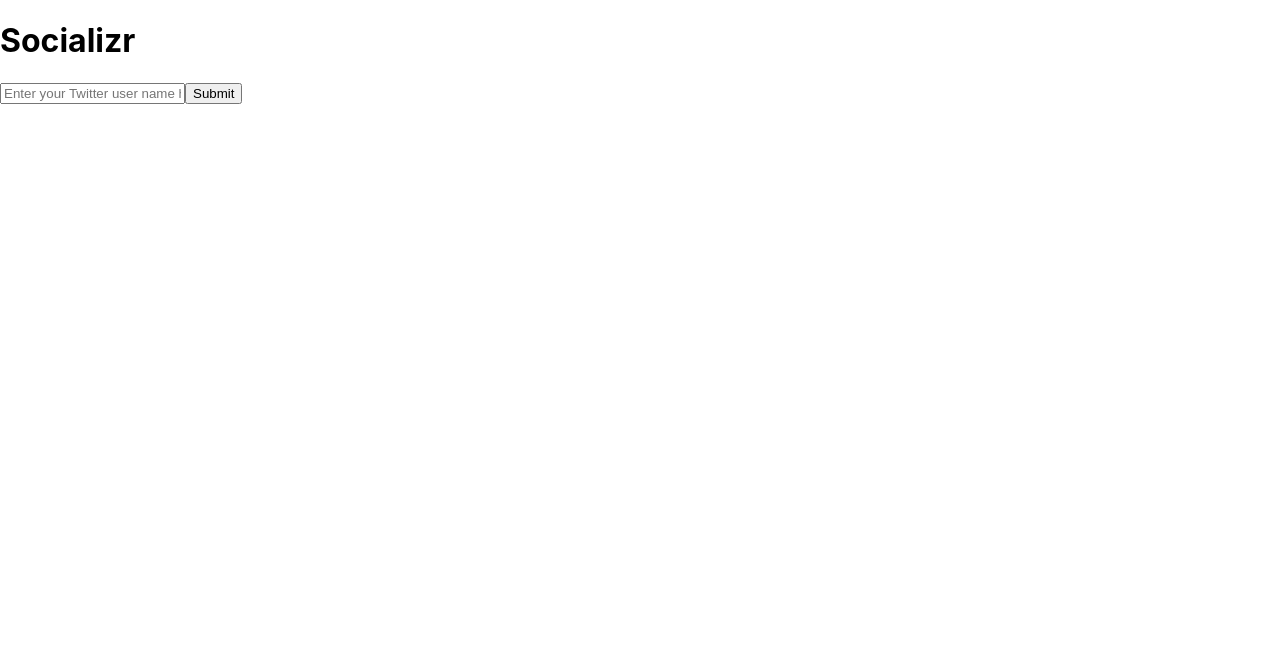
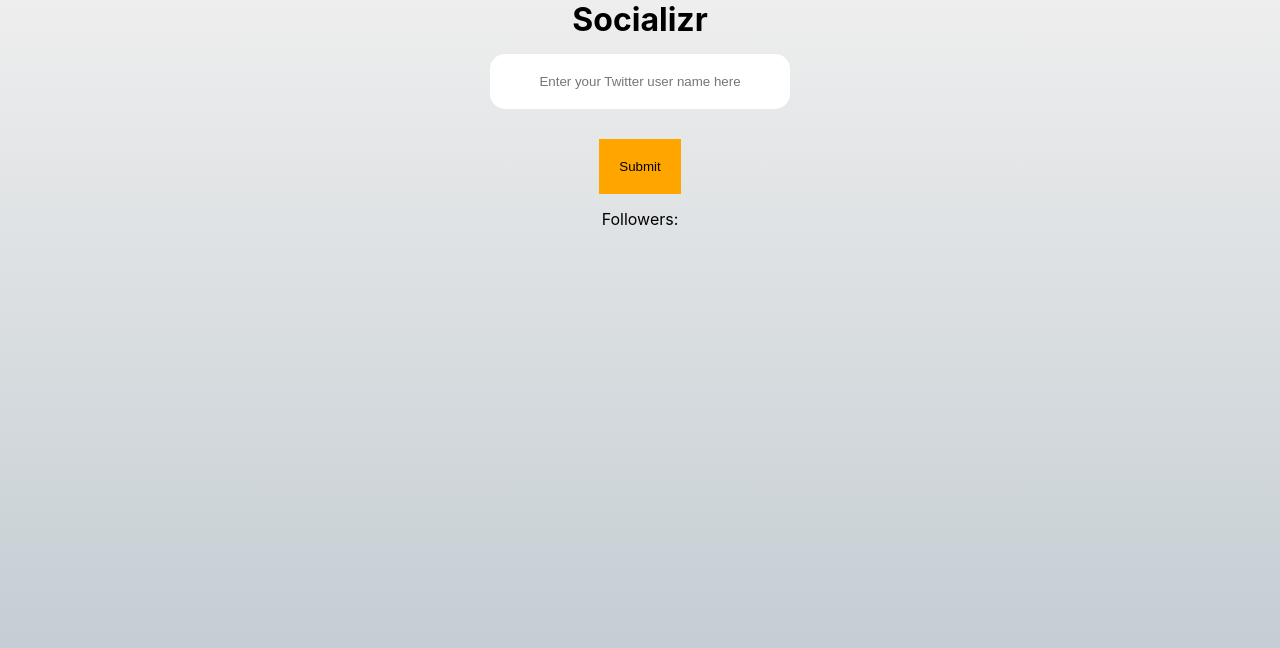
Before and after one commit to MikeCarbone/Socializr, a React app: page / in a window 1280 px wide. Shown: the top 648 px of the page. Built offline with nearby package versions, Linux system fonts and the light colour scheme.

Commit message:
:art: Implement DRY principles, clean up code

```diff
--- a/public/index.html
+++ b/public/index.html
@@ -25,7 +25,7 @@
     <noscript>
       You need to enable JavaScript to run this app.
     </noscript>
-    <div id="root"></div>
+    <main id="root"></main>
     <!--
       This HTML file is a template.
       If you open it directly in the browser, you will see an empty page.
--- a/src/App.css
+++ b/src/App.css
@@ -1,32 +1,35 @@
-.App {
+*{
+  box-sizing: border-box;
+  border: 0;
+  margin: 0;
+  padding: 0;
+}
+
+body{
+  background: rgb(179,198,210);
+  background: linear-gradient(0deg, rgba(187,198,205,1) 0%, rgba(238,238,238,1) 100%);  height: 100vh;
+}
+
+main{
+  display: flex;
+  justify-content: center;
+  margin: 0 auto;
+  max-width: 800px;
+  text-align: center;
+  width: 80vw;
+}
+
+input{
+  border-radius: 15px;
+  display: block;
+  margin: 15px;
+  min-width: 300px;
+  padding: 20px;
   text-align: center;
 }
 
-.App-logo {
-  animation: App-logo-spin infinite 20s linear;
-  height: 40vmin;
+button{
+  background-color: orange;
+  margin: 15px;
+  padding: 20px;
 }
-
-.App-header {
-  background-color: #282c34;
-  min-height: 100vh;
-  display: flex;
-  flex-direction: column;
-  align-items: center;
-  justify-content: center;
-  font-size: calc(10px + 2vmin);
-  color: white;
-}
-
-.App-link {
-  color: #61dafb;
-}
-
-@keyframes App-logo-spin {
-  from {
-    transform: rotate(0deg);
-  }
-  to {
-    transform: rotate(360deg);
-  }
-}
--- a/src/App.js
+++ b/src/App.js
@@ -2,36 +2,70 @@ import React, { Component } from 'react';
 import './App.css';
 
 class App extends Component {
+  constructor(props){
+    super(props);
+
+    this.state = {
+      followers: '',
+      following: '',
+    };
+
+    this.refresher = this.refresher.bind(this);
+    this.usernameEntered = this.usernameEntered.bind(this);
+  }
+
+  componentDidMount(){
+    //Check local storage
+  }
 
   usernameEntered(){
+
     let username = document.getElementById("twitter-user-js").value;
-    if (username){
-      console.log(username);
+    let followerCount;
 
-      var request = new XMLHttpRequest();
-
-      request.open('POST', 'https://api.apify.com/v1/F6zg3S4YnudDgw5xe/crawlers/yxCYAw3hon6qnebkN/execute?token=xSCGuWqoaXFFmfzrvNH9zW43L');
-
-      request.setRequestHeader('Content-Type', 'application/json');
-
-      request.onreadystatechange = function () {
-        if (this.readyState === 4) {
-          var responseObject = JSON.parse(this.responseText);
+    function readyStateCallback(req){
+      console.log('Ready state callback called');
+      console.log(req.readyState);
+      if (req.readyState === 4) {
+            var responseObject = JSON.parse(req.responseText);
             var finishStatus = responseObject.finishedAt;
             var resultsUrl = responseObject.resultsUrl;
             var requestId = responseObject._id;
-          console.log('requestId: ', requestId);
-          if (finishStatus == null) {
-            poller(requestId);
+
+            //Check if results are ready to be requested
+            return (finishStatus == null) ? poller(requestId) : fetchResults(resultsUrl);
       } else {
-            console.log('Status:', this.status);
-            console.log('Headers:', this.getAllResponseHeaders());
-            console.log('Body:', this.responseText);
-            console.log('Success! Finished at: ', finishStatus);
-            Get(resultsUrl);
+        return console.log('Invalid ready state');
       }
     }
-      };
+
+    function fetchResults(theURL){
+          var Httpreq = new XMLHttpRequest();
+              Httpreq.open("GET",theURL,false);
+              Httpreq.send(null);
+
+          var dataPayload = JSON.parse(Httpreq.responseText);
+          followerCount =  dataPayload[0].pageFunctionResult[2];
+          console.log('FOLLOWER COUNT: ', followerCount);
+
+          return followerCount;
+    }
+
+    function poller(requestId){
+
+        console.log('Original poll still runnning, executing long poller');
+
+        setTimeout(function(){
+          var request = new XMLHttpRequest();
+              request.open('GET', `https://api.apify.com/v1/execs/${requestId}`);
+              request.onreadystatechange = function(){ readyStateCallback(this)};
+              request.send();
+
+        }, 1000);
+      }
+
+    //Validate field content
+    if (username){
 
       var body = {
         '_id': 'yxCYAw3hon6qnebkN',
@@ -41,61 +75,21 @@ class App extends Component {
         }]
       };
 
+      var request = new XMLHttpRequest();
+          request.open('POST', 'https://api.apify.com/v1/F6zg3S4YnudDgw5xe/crawlers/yxCYAw3hon6qnebkN/execute?token=xSCGuWqoaXFFmfzrvNH9zW43L');
+          request.setRequestHeader('Content-Type', 'application/json');
+          request.onreadystatechange = function(){ readyStateCallback(this);};
           request.send(JSON.stringify(body));
 
-      function poller(requestId){
-        console.log('Original poll still runnning, executing long poller');
-        setTimeout(function(){
-
-          var request = new XMLHttpRequest();
-
-          request.open('GET', `https://api.apify.com/v1/execs/${requestId}`);
-
-          request.onreadystatechange = function () {
-            if (this.readyState === 4) {
-
-              var responseObject = JSON.parse(this.responseText);
-              var finishStatus = responseObject.finishedAt;
-              var resultsUrl = responseObject.resultsUrl;
-              var requestId = responseObject._id;
-
-              if (finishStatus == null) {
-                poller(requestId);
     } else {
-                console.log('Status:', this.status);
-                console.log('Headers:', this.getAllResponseHeaders());
-                console.log('Body:', this.responseText);
-                console.log('Success! Finished at: ', finishStatus);
-                Get(resultsUrl);
+      //Please enter a username!
+      console.log('nothin');
     }
   }
-          };
-          request.send();
 
-
-
-        }, 1000);
+  refresher(data){
+    this.setState({followers: data});
   }
-
-      function Get(theURL){
-          var Httpreq = new XMLHttpRequest(); // a new request
-          Httpreq.open("GET",theURL,false);
-          Httpreq.send(null);
-          var rawPayload = Httpreq.responseText;
-          var dataPayload = JSON.parse(rawPayload);
-          console.log('PAYLOAD: ', dataPayload);
-          console.log(`This user has ${dataPayload[0].pageFunctionResult[2]} followers`);
-      }
-
-
-
-    } else {
-      console.log('nothin');
-    }
-
-  }
-
-
 
   render() {
     return (
@@ -103,6 +97,12 @@ class App extends Component {
         <h1 className="header">Socializr</h1>
         <input id="twitter-user-js" placeholder="Enter your Twitter user name here" type="text" />
         <button onClick={this.usernameEntered}>Submit</button>
+        <div className="stats">
+          <p>Followers: {this.state.followers}</p>
+          <p></p>
+          <p></p>
+          <p></p>
+        </div>
       </div>
     );
   }
```
Also changed, not shown: src/logo.svg (deleted). Lines whose indentation alone changed are shown as unchanged.
